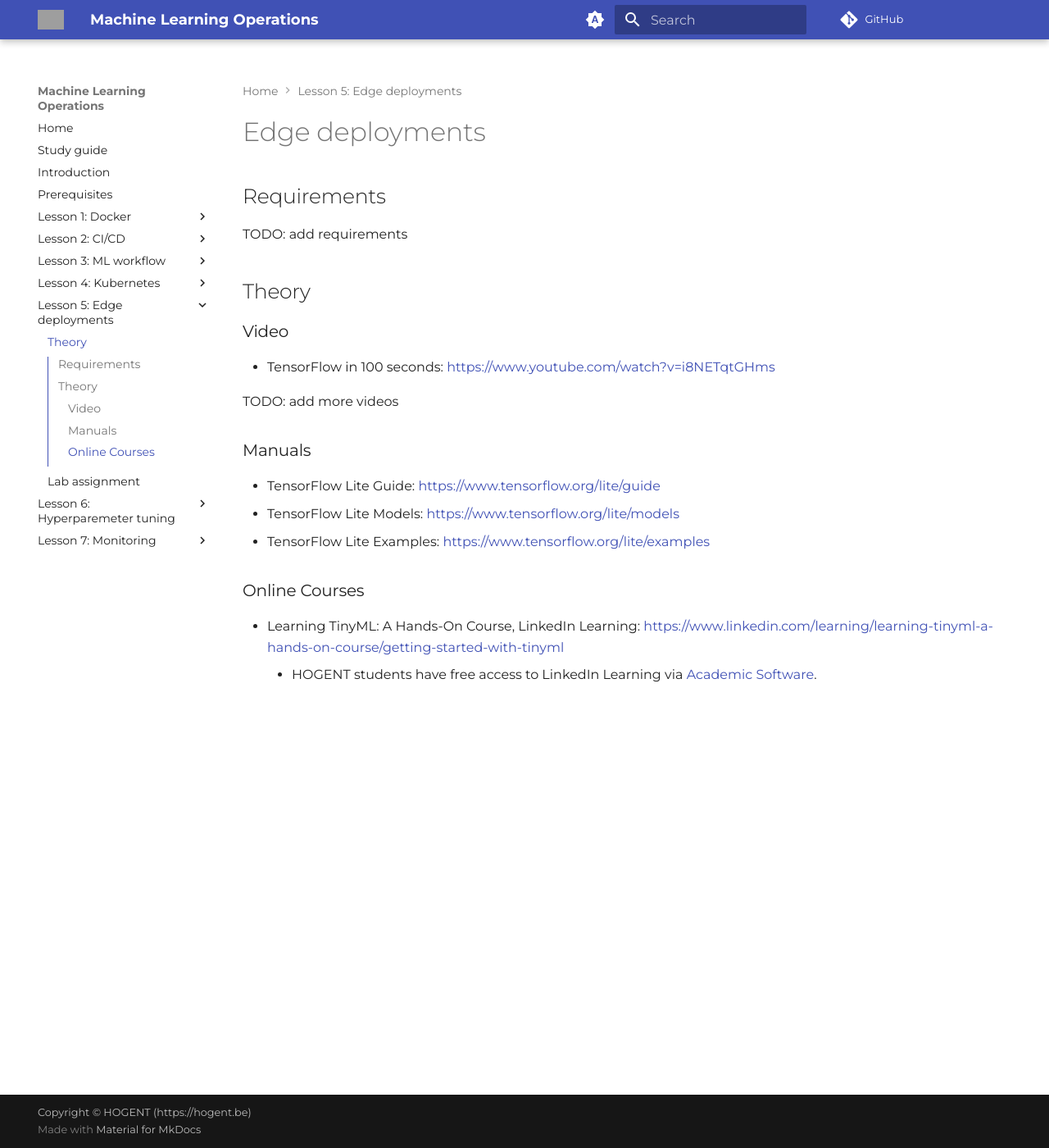
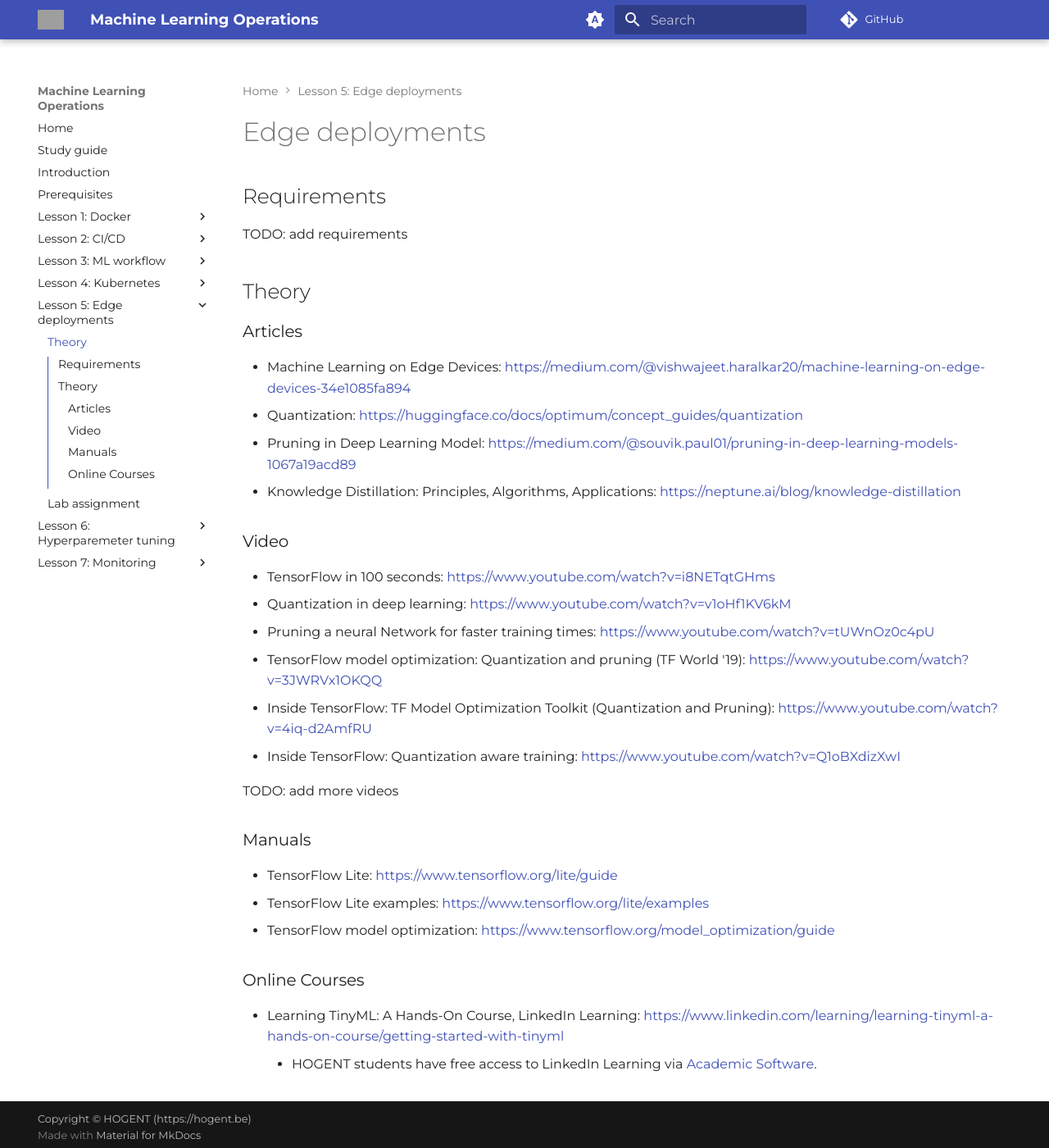
Before and after one commit to HOGENT-MLOps/mlops-slides, an MkDocs documentation site: the page built from docs/05-edge-deployments.md, in a window 1280 px wide and 1400 px high. Shown: the whole window at 82% size. Built offline with MkDocs 1.6.1 and Material for MkDocs 9.7.7, drawn with Linux system fonts in a browser that asks for light colours; comment, search, counter and statistics services are not loaded; grey boxes are pictures that could not be loaded.

Commit message:
Add articles and videos for lesson 5

```diff
--- a/docs/05-edge-deployments.md
+++ b/docs/05-edge-deployments.md
@@ -6,17 +6,29 @@ TODO: add requirements
 
 ## Theory
 
+### Articles
+
+-   Machine Learning on Edge Devices: https://medium.com/@vishwajeet.haralkar20/machine-learning-on-edge-devices-34e1085fa894
+-   Quantization: https://huggingface.co/docs/optimum/concept_guides/quantization
+-   Pruning in Deep Learning Model: https://medium.com/@souvik.paul01/pruning-in-deep-learning-models-1067a19acd89
+-   Knowledge Distillation: Principles, Algorithms, Applications: https://neptune.ai/blog/knowledge-distillation
+
 ### Video
 
 -   TensorFlow in 100 seconds: https://www.youtube.com/watch?v=i8NETqtGHms
+-   Quantization in deep learning: https://www.youtube.com/watch?v=v1oHf1KV6kM
+-   Pruning a neural Network for faster training times: https://www.youtube.com/watch?v=tUWnOz0c4pU
+-   TensorFlow model optimization: Quantization and pruning (TF World '19): https://www.youtube.com/watch?v=3JWRVx1OKQQ
+-   Inside TensorFlow: TF Model Optimization Toolkit (Quantization and Pruning): https://www.youtube.com/watch?v=4iq-d2AmfRU
+-   Inside TensorFlow: Quantization aware training: https://www.youtube.com/watch?v=Q1oBXdizXwI
 
 TODO: add more videos
 
 ### Manuals
 
--   TensorFlow Lite Guide: https://www.tensorflow.org/lite/guide
--   TensorFlow Lite Models: https://www.tensorflow.org/lite/models
--   TensorFlow Lite Examples: https://www.tensorflow.org/lite/examples
+-   TensorFlow Lite: https://www.tensorflow.org/lite/guide
+-   TensorFlow Lite examples: https://www.tensorflow.org/lite/examples
+-   TensorFlow model optimization: https://www.tensorflow.org/model_optimization/guide
 
 ### Online Courses
 
```
